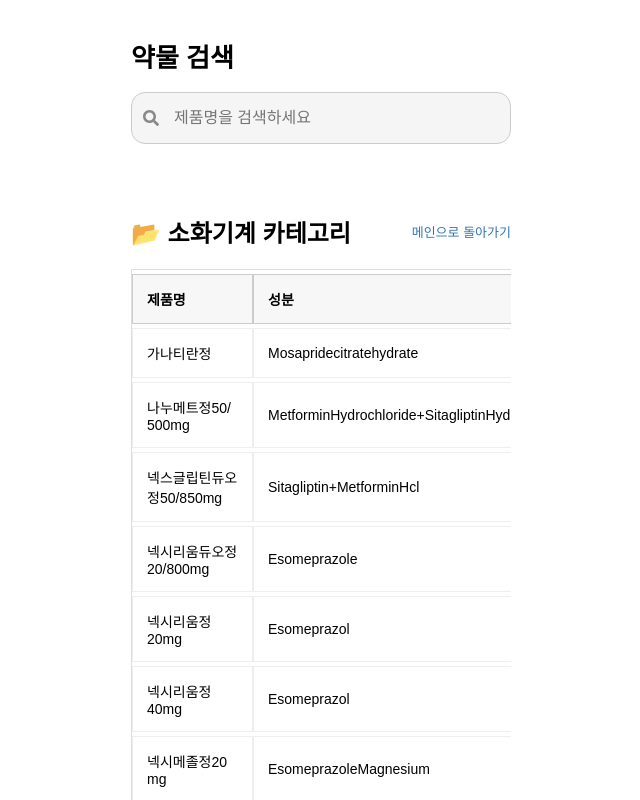
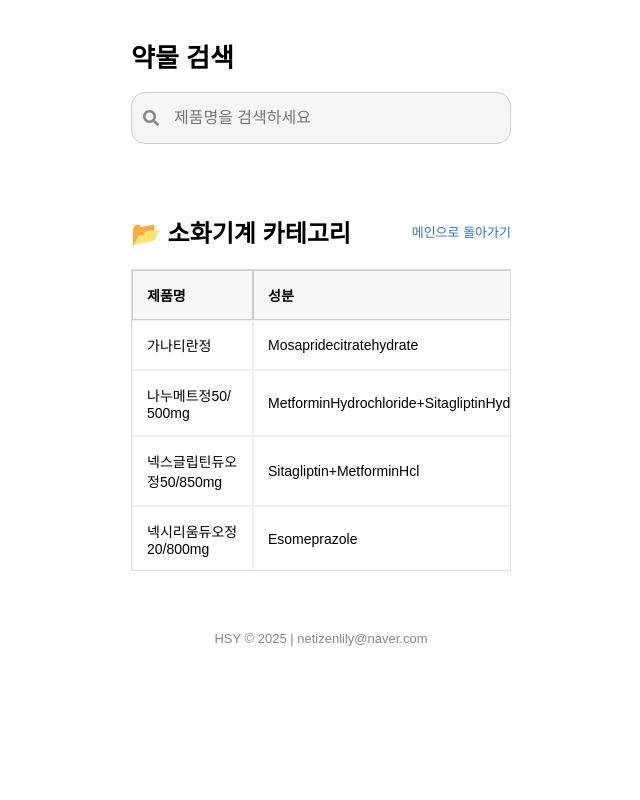
Before and after one commit to dasampharm/dasanpharm, a React (Create React App) app: page / in a window 1280 px wide. Both pictures are taken after a click on the button "소화기계". Shown: the top 800 px of the page, without its empty margins (319-959 px from the left). Built offline with nearby package versions, Linux system fonts and the light colour scheme.

Commit message:
table image

```diff
--- a/src/App.js
+++ b/src/App.js
@@ -127,8 +127,8 @@ function App() {
             </label>
           )}
 
-          <div style={{ overflowX: "auto" }}>
-            <table style={{ minWidth: "800px", borderCollapse: "separate", borderSpacing: "0 4px", fontSize: "14px", width: "100%", border: "1px solid #ddd" }}>
+          <div style={{ overflowX: "auto", overflowY: "auto", maxHeight: "300px", border: "1px solid #ddd" }}>
+            <table style={{ minWidth: "800px", borderCollapse: "separate", borderSpacing: "0", fontSize: "14px", width: "100%" }}>
               <thead>
                 <tr>
                   <th style={{
```
